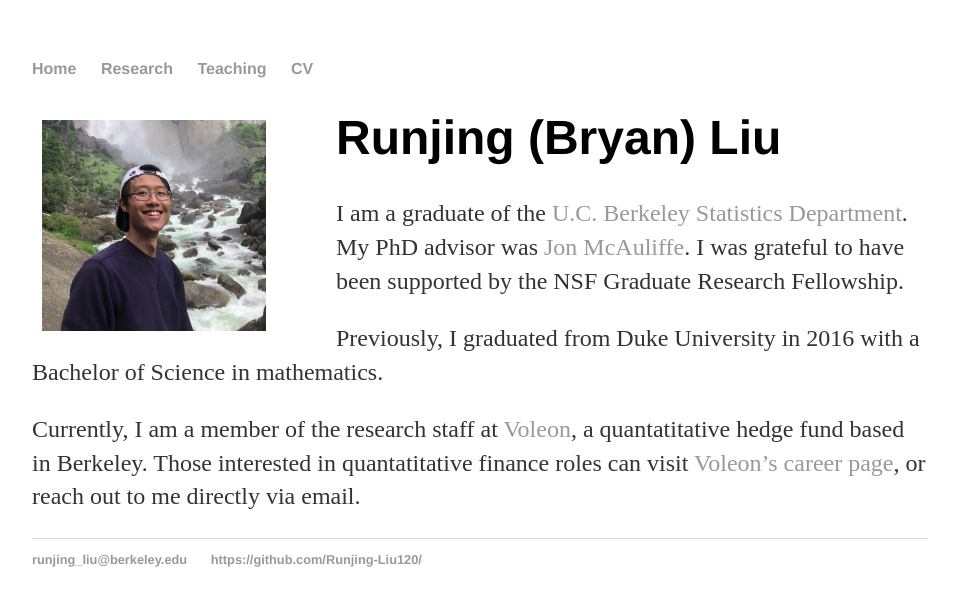
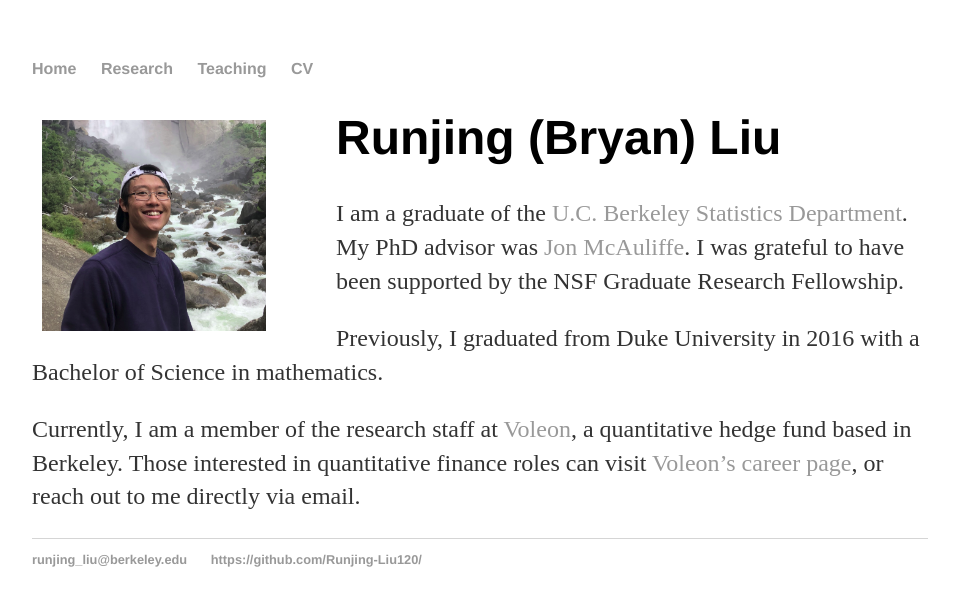
Before and after one commit to Runjing-Liu120/RunjingLiu.github.io, a Jekyll site: the page built from index.md, in a window 1280 px wide. Shown: the top 606 px of the page, without its empty margins (160-1117 px from the left). Built offline with Jekyll 4.4.1, drawn with Linux system fonts in a browser that asks for light colours.

Commit message:
Update index.md

```diff
--- a/index.md
+++ b/index.md
@@ -11,6 +11,6 @@ I am a graduate of the [U.C. Berkeley Statistics Department](https://statistics.
 
 Previously, I graduated from Duke University in 2016 with a Bachelor of Science in mathematics.
 
-Currently, I am a member of the research staff at [Voleon](https://voleon.com/), a quantatitative hedge fund based in Berkeley.
-Those interested in quantatitative finance roles can visit [Voleon's career page](https://voleon.com/jobs/),
+Currently, I am a member of the research staff at [Voleon](https://voleon.com/), a quantitative hedge fund based in Berkeley.
+Those interested in quantitative finance roles can visit [Voleon's career page](https://voleon.com/jobs/),
 or reach out to me directly via email.
```
